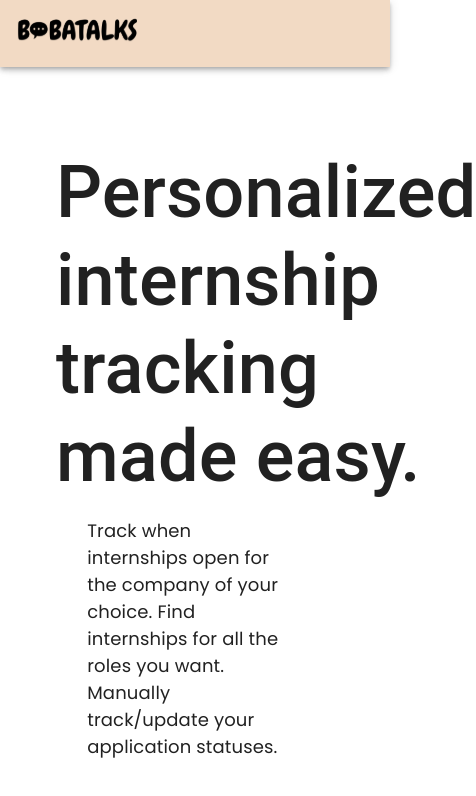
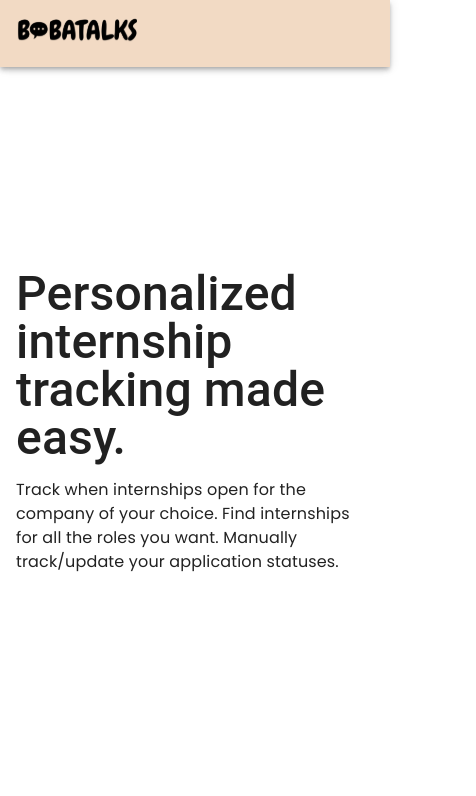
Before and after one commit to BobaTalks/internship-tracker, a React (Create React App) app in the folder client/: page / in a window 390 px wide. Shown: the top 796 px of the page, 476 px wide, since content can reach past the window. Built offline with nearby package versions, Linux system fonts and the light colour scheme.

Commit message:
created breakpoints to fix bug

```diff
--- a/client/src/App.jsx
+++ b/client/src/App.jsx
@@ -54,7 +54,6 @@ const theme = createTheme({
     body1: { fontSize: "1.125rem" },
     body2: { fontSize: "1.125rem", color: "#C4C4C4" },
     title: { fontWeight: "500", fontSize: "4.5rem", lineHeight: "5.5rem" },
-    subtitle: { fontWeigth: "300", fontSize: "2rem" },
   },
 });
 
--- a/client/src/pages/HomePage.jsx
+++ b/client/src/pages/HomePage.jsx
@@ -1,4 +1,4 @@
-import { Grid, Typography } from "@mui/material";
+import { Grid, Typography, useTheme } from "@mui/material";
 import React from "react";
 
 import BasePage from "./BasePage";
@@ -8,31 +8,46 @@ import BasePage from "./BasePage";
  * Will need to include the background styles for the HomePage per design spec
  */
 const HomePage = (props) => {
+  const theme = useTheme();
   return (
     <BasePage>
       <Grid
         container
         direction="column"
         justifyContent="center"
-        alignItems="center"
+        alignItems="flex-start"
         sx={{ height: "100vh" }}
-        spacing={2}
-        margin={3}
+        spacing={0}
       >
         <Grid item>
-          <Typography variant="title">
+          <Typography
+            variant="title"
+            sx={{
+              [theme.breakpoints.down("sm")]: {
+                fontSize: "3rem",
+                lineHeight: "3rem",
+              },
+            }}
+          >
             Personalized internship tracking made easy.
           </Typography>
         </Grid>
-        <Grid item container direction="row">
-          <Grid item xs={7}>
-            <Typography variant="body1">
+        <Grid item container direction="row" marginTop={2}>
+          <Grid item sm={7} xs={12}>
+            <Typography
+              variant="body1"
+              sx={{
+                [theme.breakpoints.down("sm")]: {
+                  fontSize: "1rem",
+                },
+              }}
+            >
               Track when internships open for the company of your choice. Find
               internships for all the roles you want. Manually track/update your
               application statuses.
             </Typography>
           </Grid>
-          <Grid item xs={5}></Grid>
+          <Grid item sm={5}></Grid>
         </Grid>
       </Grid>
     </BasePage>
```
